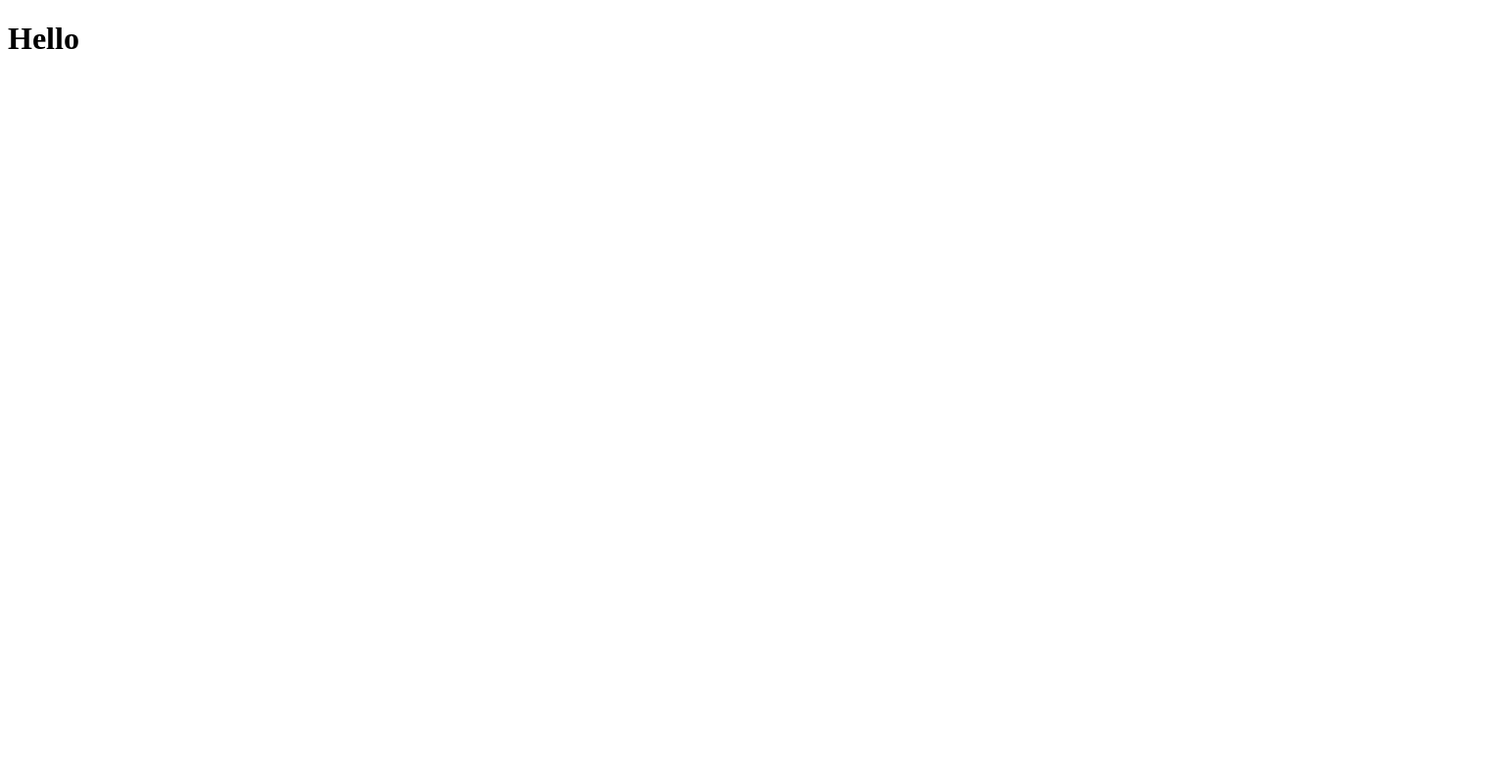
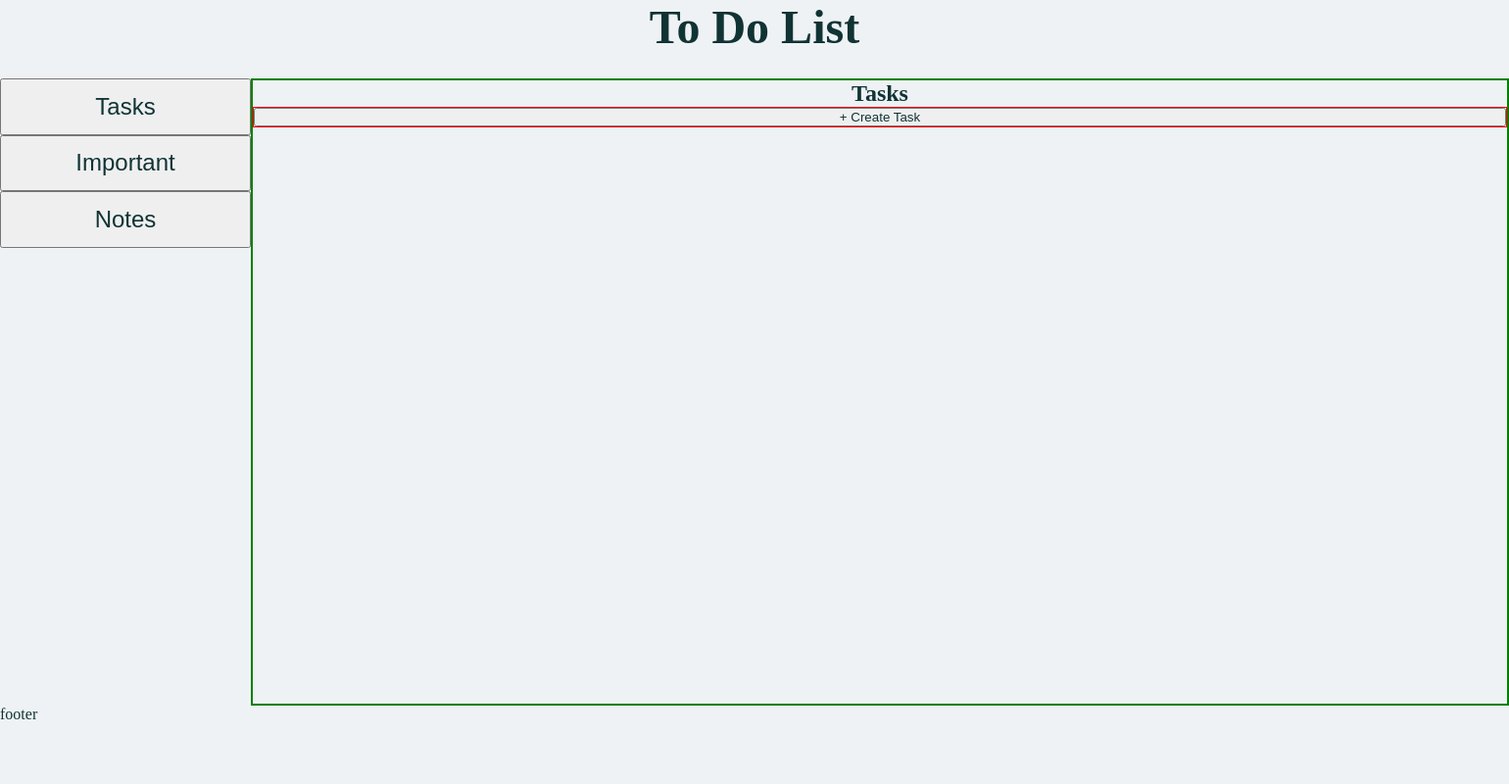
Before and after one commit to rojas80/Todo-list, a website built with webpack: page dist/index.html in a window 1280 px wide. Shown: the whole page at 98% size, 1540 px wide, since content can reach past the window. Built offline with nearby package versions, Linux system fonts and the light colour scheme; files whose address does not match are found by name.

Commit message:
tasks page has  been update

```diff
--- a/package.json
+++ b/package.json
@@ -14,6 +14,7 @@
   "devDependencies": {
     "css-loader": "^6.9.0",
     "file-loader": "^6.2.0",
+    "json-loader": "^0.5.7",
     "style-loader": "^3.3.4",
     "webpack": "^5.89.0",
     "webpack-cli": "^5.1.4",
--- /dev/null
+++ b/src/components/important.js
@@ -0,0 +1,8 @@
+function important(){
+    const  mainContainer = document.querySelector('.mainContainer');
+    mainContainer.textContent = '';
+    const importantTitle = document.createElement('h2');
+    importantTitle.textContent = 'Important';
+    mainContainer.appendChild(importantTitle);
+}
+export default important;
--- /dev/null
+++ b/src/components/loadPage.js
@@ -0,0 +1,40 @@
+import sideBarContent from "./sideBarContent";
+import tasks from "./tasks";
+
+function creatHeader(){
+    const header = document.createElement('header');
+    header.classList.add('header');
+    const title = document.createElement('h1');
+
+    title.textContent = 'To Do List';
+    header.appendChild(title);
+    return header;
+}
+function createSideContainer(){
+    const sideContainer= document.createElement('div');
+    sideContainer.classList.add('sideContainer');
+    sideContainer.appendChild(sideBarContent());
+
+    return sideContainer;
+}
+function createMainContainer(){
+    const mainContainer = document.createElement('div');
+    mainContainer.classList.add('mainContainer');
+    return mainContainer;
+}
+function createFooter(){
+    const footer = document.createElement('footer');
+    footer.classList.add('footer');
+    footer.textContent='footer';
+    return footer;
+}
+function loadPage(){
+    const htmlBody = document.querySelector('body');
+    htmlBody.appendChild(creatHeader());
+    htmlBody.appendChild(createSideContainer());
+    htmlBody.appendChild(createMainContainer());
+    htmlBody.appendChild(createFooter());
+    tasks();
+    return htmlBody;
+}
+export default loadPage;
--- /dev/null
+++ b/src/components/notes.js
@@ -0,0 +1,20 @@
+
+
+
+function createNotesBtn(){
+    const notesTaskBtn = document.createElement('button');
+    notesTaskBtn.classList.add('addBtn');
+    notesTaskBtn.textContent ='+ Add Note';
+    return notesTaskBtn;
+
+}
+function notes(){
+    const  mainContainer = document.querySelector('.mainContainer');
+    mainContainer.textContent = '';
+    const notesTitle = document.createElement('h2');
+    notesTitle.textContent = 'Notes';
+    mainContainer.appendChild(notesTitle);
+    mainContainer.appendChild(createNotesBtn());
+}
+
+export default notes;
--- /dev/null
+++ b/src/components/sideBarContent.js
@@ -0,0 +1,40 @@
+import tasks from "./tasks";
+import notes from "./notes";
+import important from "./important";
+
+function createListItem(btnName){
+    const listItem  =  document.createElement('button');
+    listItem.id = btnName.toLowerCase();
+    listItem.classList.add('navBtn');
+    listItem.textContent = btnName;
+    return listItem;
+}
+
+function sideBarContent(){
+    const navBar = document.createElement('div');
+    navBar.classList.add('navBar');
+    const tasksBtn = createListItem('Tasks');
+    const importantBtn = createListItem('Important');
+    const notesBtn = createListItem('Notes');
+    navBar.appendChild(tasksBtn);
+    navBar.appendChild(importantBtn);
+    navBar.appendChild(notesBtn);
+
+
+    tasksBtn.addEventListener('click',function(){
+        tasks();
+    });
+
+    importantBtn.addEventListener('click',function(){
+        console.log('important');
+        important();
+    });
+    notesBtn.addEventListener('click',function(){
+        console.log('note');
+        notes();
+    });
+
+    return navBar;
+}
+
+export default sideBarContent;
--- /dev/null
+++ b/src/components/task.json
@@ -0,0 +1,14 @@
+{
+    "tasks": [
+    {
+        "description": "Read a book",
+        "notes": "Choose a book",
+        "important":false
+    },
+    {
+        "description": "Exercise",
+        "notes": "Exercise for 45 minutes",
+        "important": true
+    }
+    ]
+}
--- /dev/null
+++ b/src/components/tasks.js
@@ -0,0 +1,112 @@
+
+import jsonData from '../components/task.json';
+console.log(typeof(jsonData));
+
+let newTasks = [{
+  "description": "Get Groceries",
+  "notes": "Buy milk, eggs and avocado",
+  "important": false
+}];
+
+console.log(newTasks);
+
+
+fetch(jsonData).then(response => response.json()).then(data => {
+      // Accessing properties
+      data.tasks.forEach(task => {
+        console.log('Description:', task.description);
+        console.log('Notes:', task.notes);
+      });
+      console.log(typeof(data.tasks));
+
+      data.tasks.push(...newTasks);
+      console.log(data);
+});
+
+
+function createTaskDomElement(){
+    const tasksContainer  = document.createElement('div');
+    const tasksDescription = document.createElement('p');
+    tasksDescription.textContent = newTasks.description;
+    const tasksNotes  = document.createElement('p');
+    tasksNotes.textContent = newTasks.notes;
+    tasksContainer.appendChild(tasksDescription);
+    tasksContainer.appendChild(tasksNotes);
+    return tasksContainer;
+}
+
+
+function createTaskForm(){
+    const taskForm = document.createElement('form');
+    taskForm.classList.add('taskForm-popup');
+
+    const taskDescription = document.createElement('label');
+    taskDescription.textContent =  'Description';
+
+    const taskInput = document.createElement('input');
+    taskInput.type = 'text';
+
+    const taskNote = document.createElement('label');
+    taskNote.textContent = 'Note';
+
+    const taskNoteInput = document.createElement('input');
+    taskNoteInput.type = 'text';
+
+    const addTaskBtn  = document.createElement('button');
+    addTaskBtn.classList.add('addTaskBtn');
+    addTaskBtn.textContent  = 'Add Tasks';
+
+    //creating new DOM element for tasks buttons
+    addTaskBtn.addEventListener('click', function(){
+      const taskContainer =  document.querySelector('.taskContainer');
+      taskContainer.appendChild(createTaskDomElement());
+    });
+
+
+    const closeTaskBtn = document.createElement('button');
+    closeTaskBtn.classList.add('closeTaskBtn');
+    closeTaskBtn.textContent = 'Close';
+
+   closeTaskBtn.addEventListener('click',function(){
+        document.querySelector('.taskForm-popup').style.display = 'none';
+   });
+
+
+    taskForm.appendChild(taskDescription);
+    taskForm.appendChild(taskInput);
+    taskForm.appendChild(document.createElement('br'));
+    taskForm.appendChild(taskNote);
+    taskForm.appendChild(taskNoteInput);
+    taskForm.appendChild(document.createElement('br'));
+    taskForm.appendChild(addTaskBtn);
+    taskForm.appendChild(closeTaskBtn);
+    return taskForm;
+}
+
+function createTaskFormBtn(){
+    const taskContainer = document.createElement('div');
+    taskContainer.classList.add('taskContainer');
+    const createTaskFormBtn = document.createElement('button');
+    createTaskFormBtn.classList.add('createTaskFormBtn');
+    createTaskFormBtn.textContent = '+ Create Task';
+
+    createTaskFormBtn.addEventListener('click', function(){
+        document.querySelector('.taskForm-popup').style.display = 'block';
+    });
+
+    taskContainer.appendChild(createTaskFormBtn);
+    taskContainer.appendChild(createTaskForm());
+    return taskContainer;
+}
+
+function tasks(){
+    const  mainContainer = document.querySelector('.mainContainer');
+    mainContainer.textContent = '';
+    const tasksTitle = document.createElement('h2');
+    tasksTitle.textContent = 'Tasks';
+
+    mainContainer.appendChild(tasksTitle);
+    mainContainer.appendChild(createTaskFormBtn());
+}
+
+export default tasks;
--- a/src/index.js
+++ b/src/index.js
@@ -1 +1,8 @@
-console.log("Ready!!!");
+import stylesheet from '../src/style.css';
+import loadPage from './components/loadPage';
+
+function initialize(){
+    loadPage();
+}
+
+initialize();
--- /dev/null
+++ b/src/style.css
@@ -0,0 +1,83 @@
+/*
+#eef2f5 light grey
+#113334 dark green //header text
+##d0492a orange
+*/
+*{
+    margin: 0;
+    padding: 0;
+    box-sizing: border-box;
+    color: #113334;
+}
+body{
+    min-height: 100vh;
+    display: grid;
+    grid-template-columns: 20vw 1fr;
+    grid-template-rows: 10vh 80vh 10vh;
+    background: #eef2f5;
+}
+h2,h1{
+    text-align: center;
+}
+/* header */
+.header{
+    grid-column-start: 1;
+    grid-column-end: 3;
+    font-size: 3vh;
+}
+/* sideContainer */
+.navBar{
+    display: flex;
+    flex-direction: column;
+}
+.sideContainer{
+}
+.navBtn{
+    padding: 5%;
+    font-size: 3vh;
+}
+/* mainContainer */
+.mainContainer{
+    border: 2px solid green;
+
+}
+.taskContainer{
+    border: 1px solid red;
+    width: 100vw;
+    display: flex;
+    flex-direction: column;
+    align-items: center;
+    justify-content: center;
+
+}
+/* task */
+.taskForm-popup{
+    width: 50vw;
+    display: none;
+    position: fixed;
+    top: 50%;
+    left: 50%;
+    transform: translate(-50%, -50%);
+    border: 1px solid #ccc;
+    padding: 20px;
+    background: #fff;
+    z-index: 1;
+}
+
+.createTaskFormBtn{
+    width: 100%;
+}
+.taskFormBtn{
+    width: 100%;
+}
+/* important */
+/* Notes */
+/* footer */
+.footer{
+    grid-row-start: 3;
+    grid-row-end: 4;
+    grid-column-start: 1;
+    grid-column-end: 3;
+    /* border: 2px solid orange; */
+
+}
--- a/webpack.config.js
+++ b/webpack.config.js
@@ -29,6 +29,10 @@ module.exports = {
                 test: /\.(png|jpg|jpeg|gif)$/i,
                 type: 'asset/resource',
             },
+            {
+                test: /\.json$/,
+                type: 'asset/resource',
+            }
         ],
     },
     resolve: {
```
Also changed, not shown: dist/445e4d71eef076832321.json (added), dist/index.html, dist/main.js, src/components/mainContent.js (added), 1 other file.
